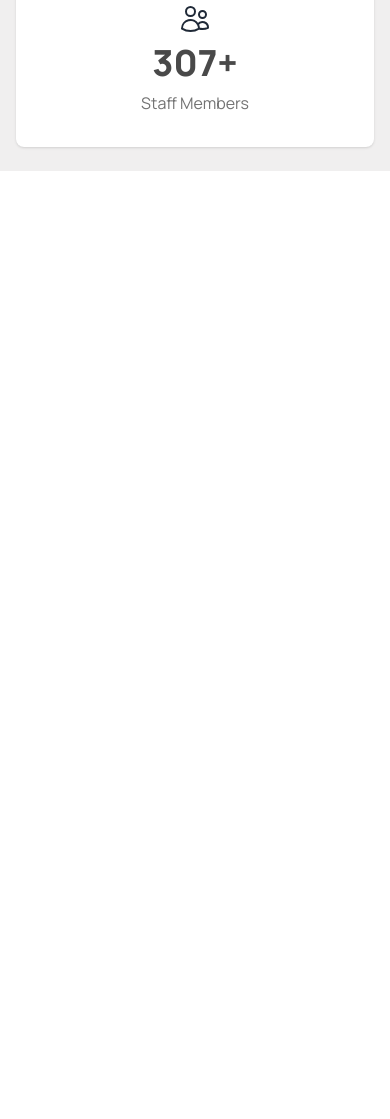
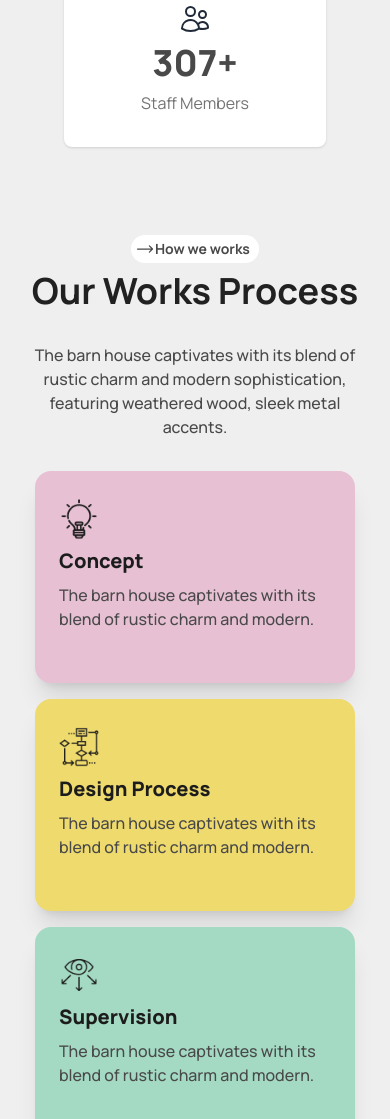
Before and after one commit to helal3419/Assignment-03, a plain HTML site: page index.html in a window 390 px wide. Shown: the part 2392-3511 px from the top of the page. Before the commit the page ends 2563 px from the top, so only its background shows below. Drawn offline with nearby package versions, Linux system fonts and the light colour scheme.

Commit message:
complete our work process section and complete responsive

```diff
--- a/index.html
+++ b/index.html
@@ -176,8 +176,8 @@
             </div>
         </section>
 
-        <!--this is stat box optional section -->
-        <section class=" px-4 py-6">
+        <!--this is stat user panel optional section -->
+        <section class=" px-16 py-6">
             <div class="grid grid-cols-1 h-auto  gap-16 h-40 rounded-lg bg-white  shadow py-8 md:grid-cols-2 lg:grid-cols-4 ">
                 <div class="">
                   <div class="flex justify-center items-center"><svg xmlns="http://www.w3.org/2000/svg" fill="none" viewBox="0 0 24 24" stroke-width="1.5" stroke="currentColor" class="size-8   ">
@@ -217,10 +217,63 @@
               </div>
         </section>
 
+         <!--this is our work process section -->
+         <section class="flex flex-col justify-center items-center py-16">
+
+            <!--this is our work process text -->
+            <a class="flex justify-center items-center lg:justify-start items-start">
+                <button class="  rounded-3xl bg-white text-[#494949] border-none text-sm h-7 w-32  flex items-center font-bold p-1 "> <svg xmlns="http://www.w3.org/2000/svg" fill="none" viewBox="0 0 24 24" stroke-width="1.5" stroke="currentColor" class="size-5">
+                    <path stroke-linecap="round" stroke-linejoin="round" d="M17.25 8.25 21 12m0 0-3.75 3.75M21 12H3" />
+                  </svg>
+                  How we works </button>
+            </a>
+            <h1 class="font-bold text-4xl text-[#212121] pt-2 text-center">Our Works Process</h1>
+            <p class="font-medium text-base text-[#494949] text-center p-8 md:px-10 lg:px-44">The barn house captivates with its blend of rustic charm and modern sophistication,  featuring weathered wood, sleek metal accents.</p>
+
+
+        <!--this is our work process four card-->
+            <div class="grid grid-cols-1 px-14 gap-4 md:grid-cols-2 px-16 lg:grid-cols-4 px-2 gap-2">
+
+                <!--card number 1-->
+                <div class="card bg-[#E7C1D3] w-80 shadow-xl px-6 py-7 lg:w-56">
+                    <img class="h-10 w-10" src="./assets/concept.png" alt="">
+                    <div class="">
+                      <h2 class="text-xl font-extrabold text-[#1C1C1C] py-2">Concept</h2>
+                      <p class="font-medium text-[#494949] text-base pb-6">The barn house captivates with its blend of rustic charm and modern.</p>
+                    </div>
+                  </div>
+
+                <!--card number 2-->
+                <div class="card bg-[#EFDA6E] w-80 shadow-xl px-6 py-7 lg:w-56">
+                    <img class="h-10 w-10" src="./assets/flow-chart.png" alt="">
+                    <div class="">
+                      <h2 class="text-xl font-extrabold text-[#1C1C1C] py-2 ">Design Process</h2>
+                      <p class="font-medium text-[#494949] text-base pb-6">The barn house captivates with its blend of rustic charm and modern.</p>
+                    </div>
+                  </div>
+                                  <!--card number 3-->
+                <div class="card bg-[#A4DAC3] w-80 shadow-xl px-6 py-7 lg:w-56">
+                    <img class="h-10 w-10" src="./assets/vision.png" alt="">
+                    <div class="">
+                      <h2 class="text-xl font-extrabold text-[#1C1C1C] py-2">Supervision</h2>
+                      <p class="font-medium text-[#494949] text-base pb-6">The barn house captivates with its blend of rustic charm and modern.</p>
+                    </div>
+                  </div>
+                                  <!--card number 4-->
+                <div class="card bg-[#77AAEA] w-80 shadow-xl px-6 py-7 lg:w-56">
+                    <img class="h-10 w-10" src="./assets/budget-planning.png" alt="">
+                    <div class="">
+                      <h2 class="text-xl font-extrabold text-[#1C1C1C] py-2">Budget Planning</h2>
+                      <p class="font-medium text-[#494949] text-base pb-6">The barn house captivates with its blend of rustic charm and modern.</p>
+                    </div>
+                  </div>
+            </div>
+         </section>
+
 
     </main>
     <!--this is footer section-->
-    <footer>
+    <footer class="">
 
     </footer>
 
```
